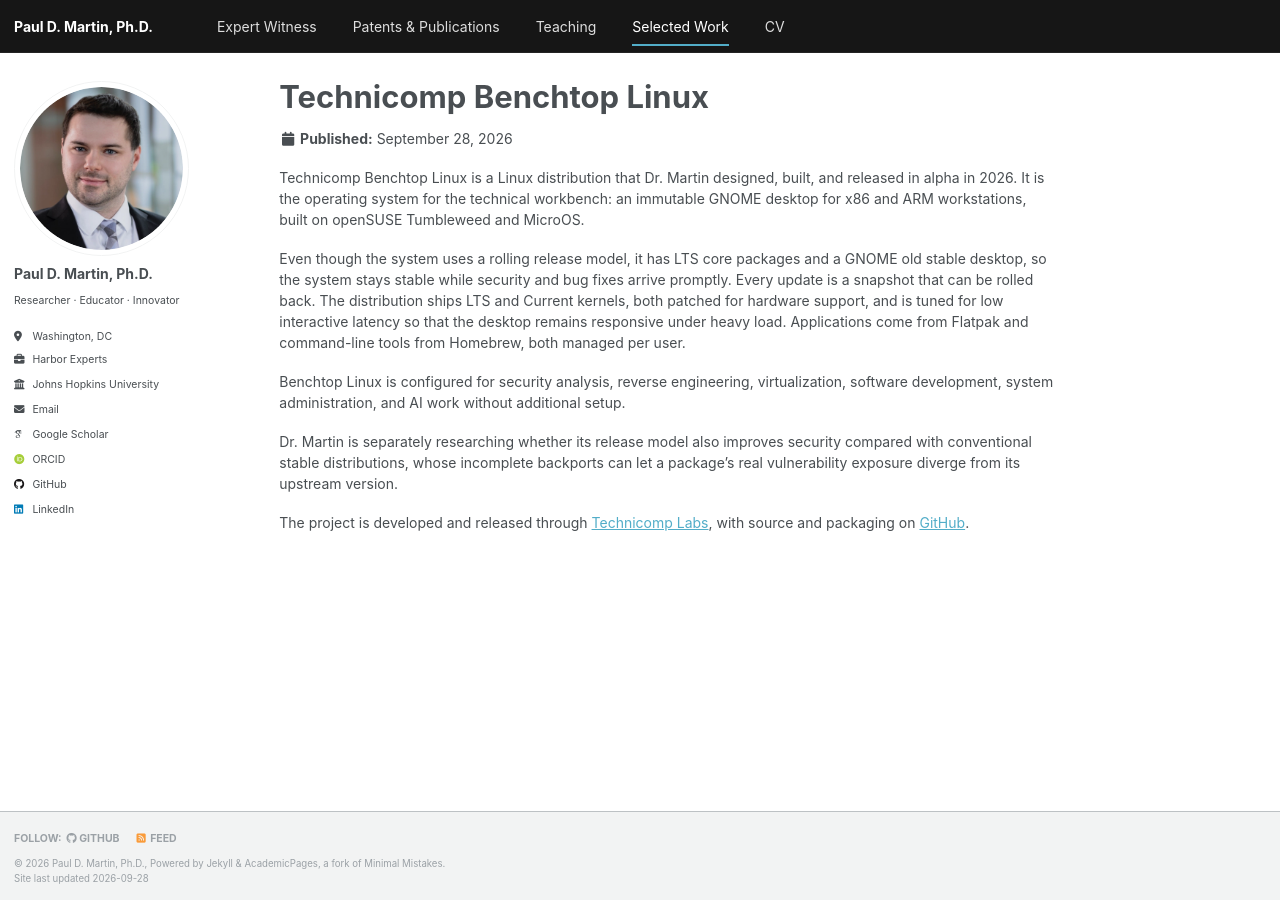
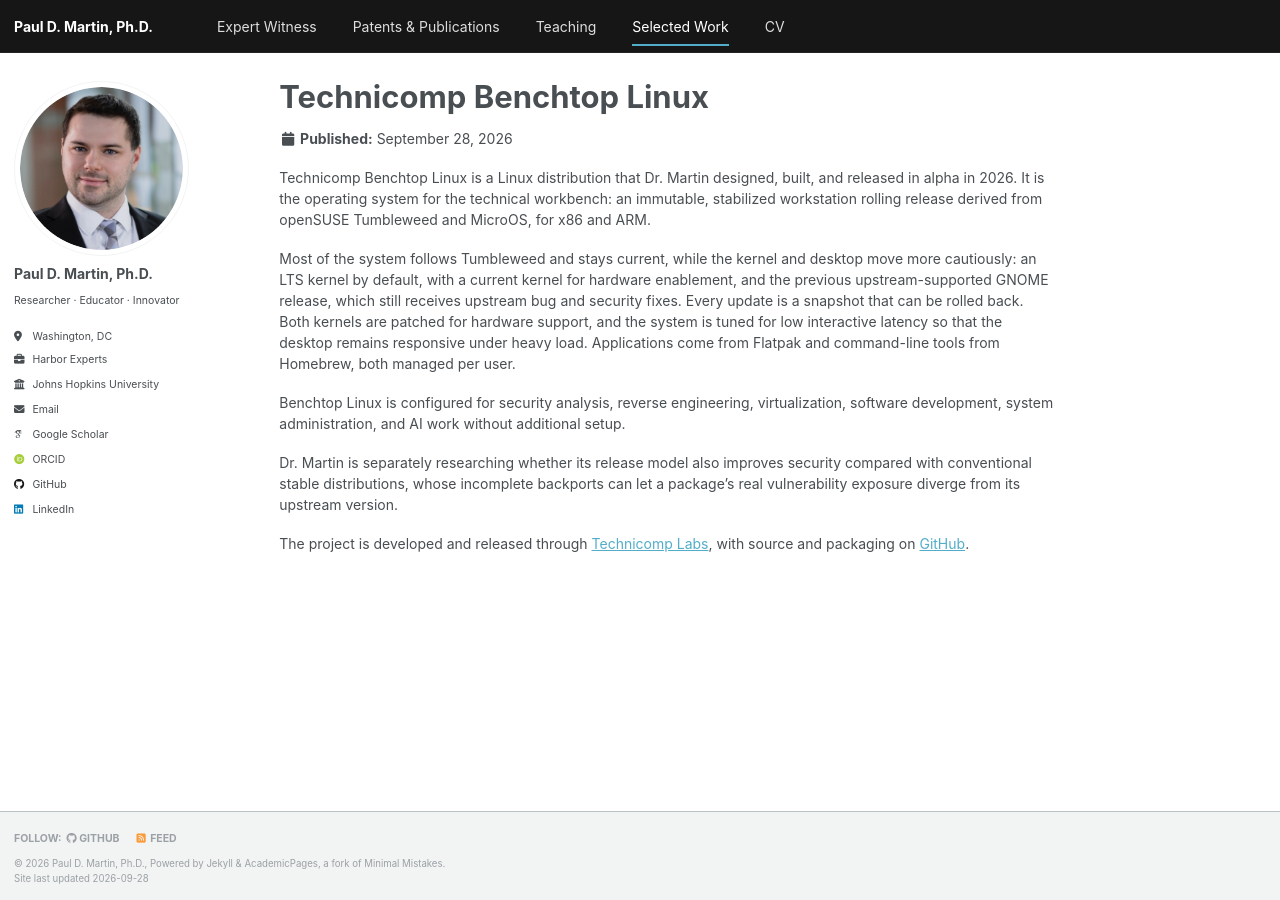
Before and after one commit to pauldmartinphd/pauldmartinphd.github.io, a Jekyll site: the page built from _portfolio/5-technicomp-workbench.md, in a window 1280 px wide. Built offline with Jekyll 4.4.1, drawn with Linux system fonts in a browser that asks for light colours; some web fonts are replaced.

Commit message:
Portfolio: describe Benchtop Linux as a stabilized workstation rolling release

```diff
--- a/_pages/portfolio.html
+++ b/_pages/portfolio.html
@@ -18,7 +18,7 @@
 
 <p><em>The operating system for the technical workbench.</em></p>
 
-<p>Technicomp Benchtop Linux is a Linux distribution that Dr. Martin designed, built, and released in alpha in 2026: an immutable GNOME desktop for x86 and ARM workstations. It pairs a rolling release model with LTS core packages and a GNOME old stable desktop, every update is a snapshot that can be rolled back, and the desktop is tuned to remain responsive under heavy load. It is configured for security analysis, reverse engineering, virtualization, software development, and AI work.</p>
+<p>Technicomp Benchtop Linux is a Linux distribution that Dr. Martin designed, built, and released in alpha in 2026: an immutable, stabilized workstation rolling release for x86 and ARM, derived from openSUSE Tumbleweed and MicroOS. Most of the system stays current with Tumbleweed, while the kernel and desktop move more cautiously, with an LTS kernel by default and the previous upstream-supported GNOME release. Every update is a snapshot that can be rolled back, and the desktop is tuned to remain responsive under heavy load. It is configured for security analysis, reverse engineering, virtualization, software development, and AI work.</p>
 
 <p><a href="{{ base_path }}/portfolio/5-technicomp-workbench/">Read more about Benchtop Linux &rarr;</a> &middot; <a href="https://technicomplabs.io/benchtop/">Technicomp Labs</a> &middot; <a href="https://github.com/TechnicompLabs">Source on GitHub</a></p>
 
--- a/_portfolio/5-technicomp-workbench.md
+++ b/_portfolio/5-technicomp-workbench.md
@@ -1,15 +1,15 @@
 ---
 title: "Technicomp Benchtop Linux"
-excerpt: "The operating system for the technical workbench: an immutable GNOME desktop with an LTS core, released in alpha in 2026."
+excerpt: "The operating system for the technical workbench: an immutable, stabilized workstation rolling release derived from openSUSE Tumbleweed and MicroOS, in alpha since 2026."
 collection: portfolio
 category: infrastructure
 weight: 40
 featured: true
 ---
 
-Technicomp Benchtop Linux is a Linux distribution that Dr. Martin designed, built, and released in alpha in 2026. It is the operating system for the technical workbench: an immutable GNOME desktop for x86 and ARM workstations, built on openSUSE Tumbleweed and MicroOS.
+Technicomp Benchtop Linux is a Linux distribution that Dr. Martin designed, built, and released in alpha in 2026. It is the operating system for the technical workbench: an immutable, stabilized workstation rolling release derived from openSUSE Tumbleweed and MicroOS, for x86 and ARM.
 
-Even though the system uses a rolling release model, it has LTS core packages and a GNOME old stable desktop, so the system stays stable while security and bug fixes arrive promptly. Every update is a snapshot that can be rolled back. The distribution ships LTS and Current kernels, both patched for hardware support, and is tuned for low interactive latency so that the desktop remains responsive under heavy load. Applications come from Flatpak and command-line tools from Homebrew, both managed per user.
+Most of the system follows Tumbleweed and stays current, while the kernel and desktop move more cautiously: an LTS kernel by default, with a current kernel for hardware enablement, and the previous upstream-supported GNOME release, which still receives upstream bug and security fixes. Every update is a snapshot that can be rolled back. Both kernels are patched for hardware support, and the system is tuned for low interactive latency so that the desktop remains responsive under heavy load. Applications come from Flatpak and command-line tools from Homebrew, both managed per user.
 
 Benchtop Linux is configured for security analysis, reverse engineering, virtualization, software development, system administration, and AI work without additional setup.
 
```
